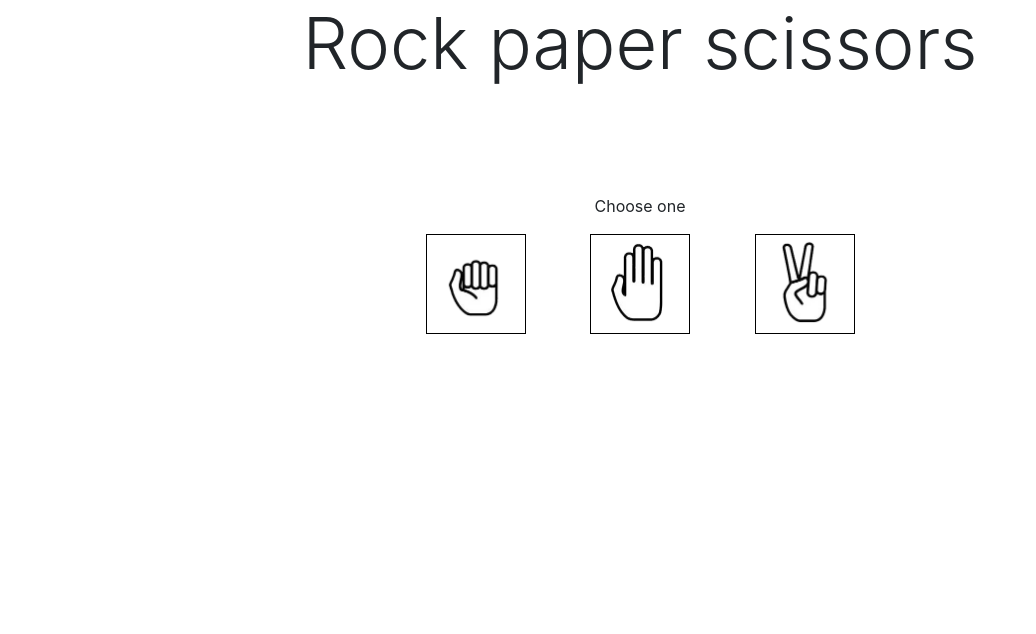
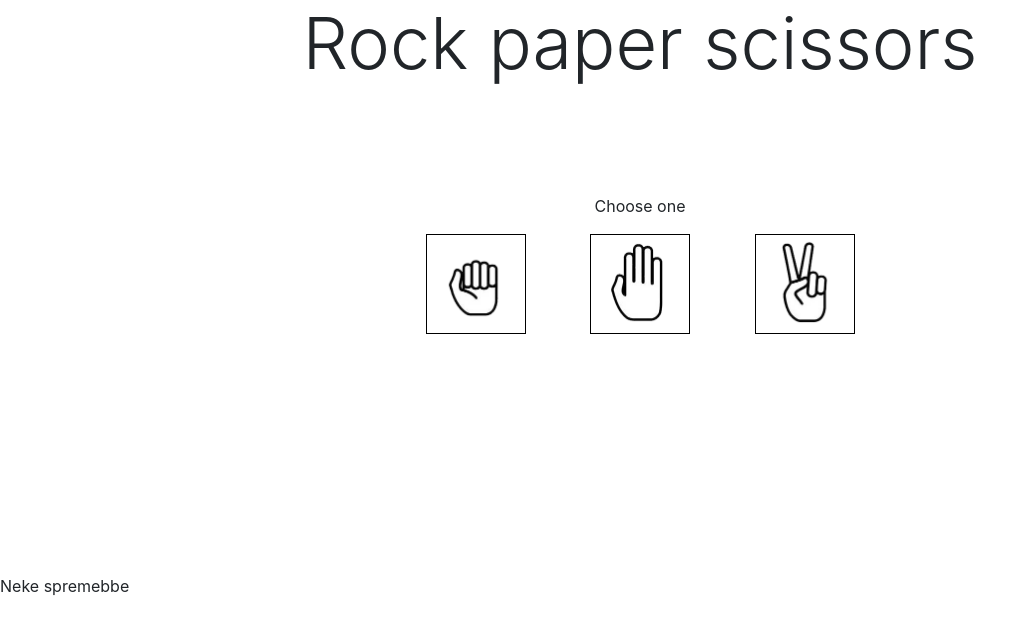
Before and after one commit to medvesekg/prvi-git-repo, a plain HTML site: page index.html in a window 1280 px wide. Shown: the whole page, without its empty margins (0-1036 px from the left). Drawn offline with nearby package versions, Linux system fonts and the light colour scheme.

Commit message:
Spet neke spremembe

```diff
--- a/index.html
+++ b/index.html
@@ -48,6 +48,9 @@
             </div>
         </div>
     </div>
+    <div>
+        Neke spremebbe
+    </div>
     <script src="script.js"></script>
 </body>
 </html>
```
